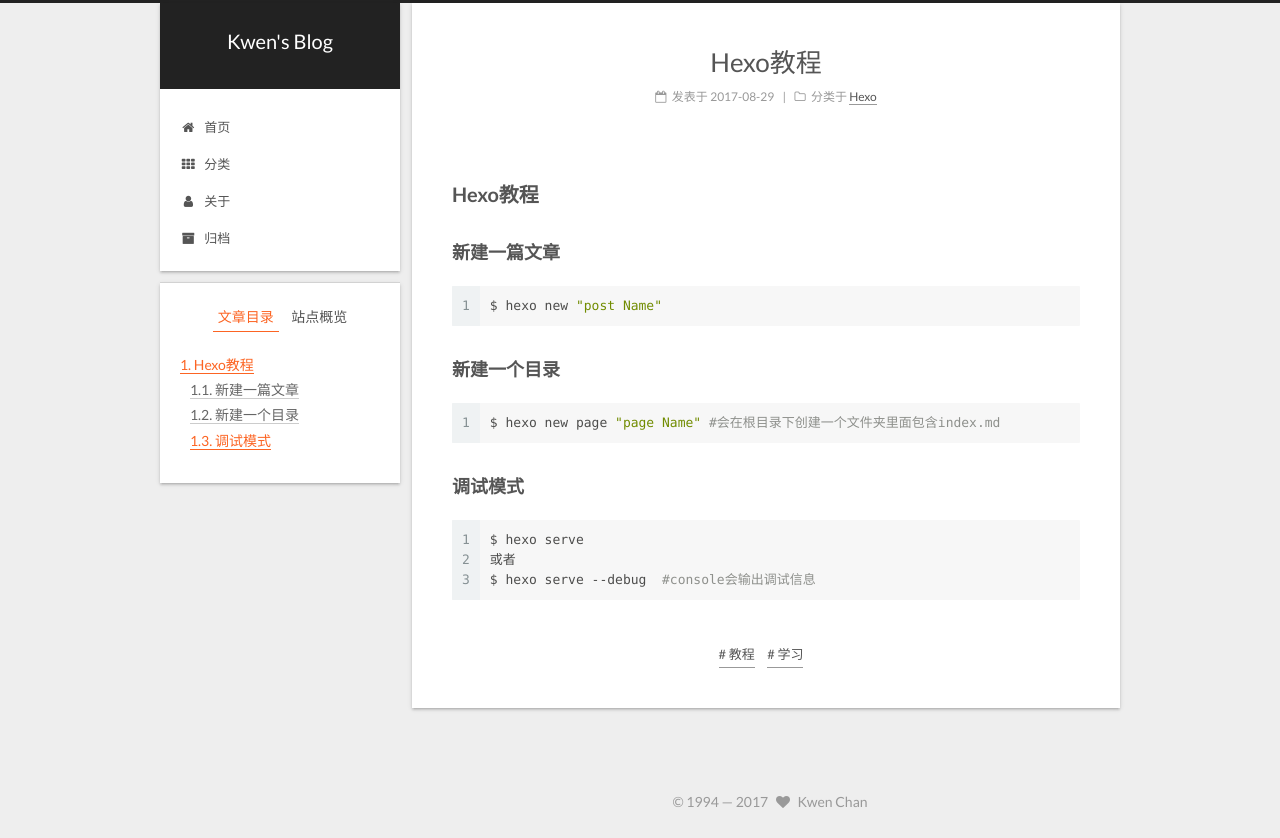
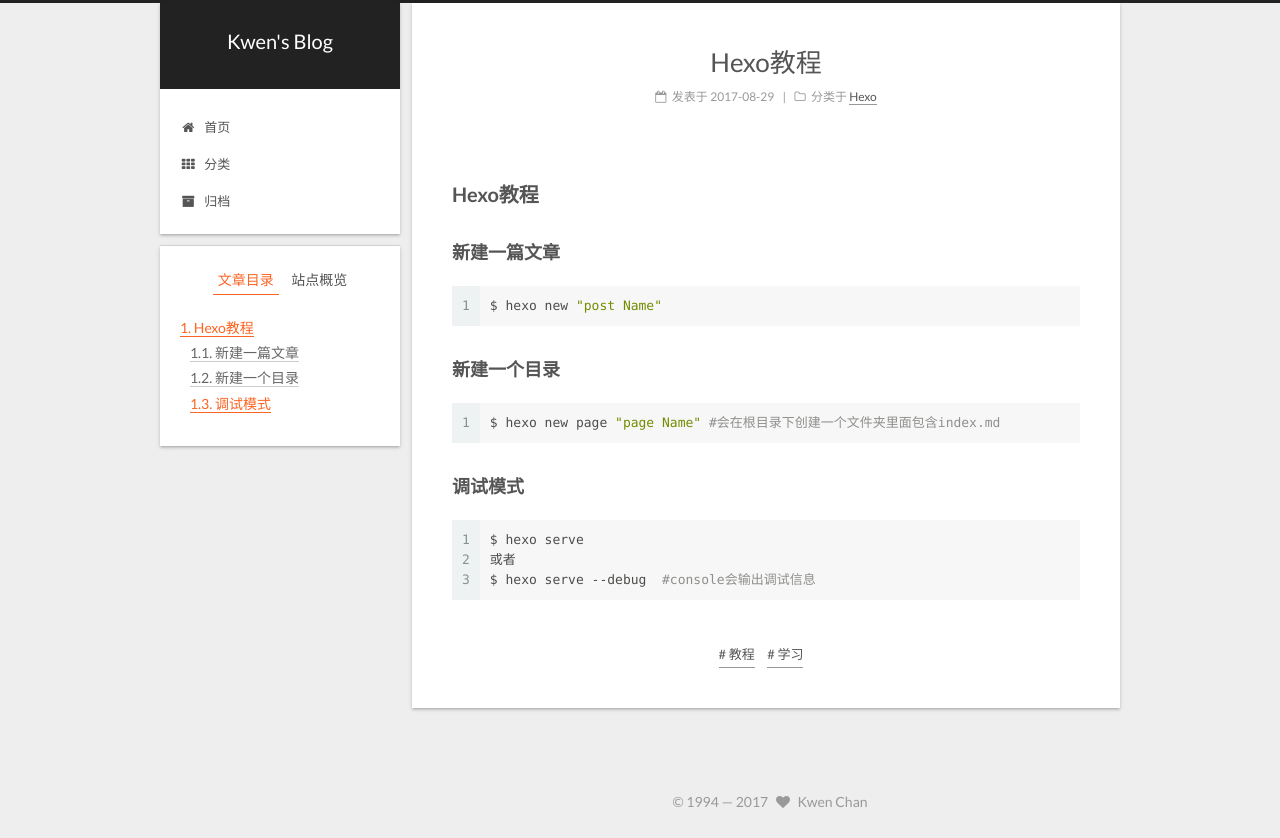
Before and after one commit to kwen8/kwen8.github.io, a plain HTML site: page 2017/08/29/Hexo教程/index.html in a window 1280 px wide. Drawn offline with Linux system fonts and the light colour scheme.

Commit message:
Site updated: 2017-08-31 15:05:00

```diff
--- a/2017/08/29/Hexo教程/index.html
+++ b/2017/08/29/Hexo教程/index.html
@@ -223,16 +223,6 @@
               <i class="menu-item-icon fa fa-fw fa-th"></i> <br />
 
             分类
-          </a>
-        </li>
-
-
-        <li class="menu-item menu-item-about">
-          <a href="/about/" rel="section">
-
-              <i class="menu-item-icon fa fa-fw fa-user"></i> <br />
-
-            关于
           </a>
         </li>
 
```
Also changed, not shown: about/index.html (+0 -10 lines), archives/2017/08/index.html (+0 -10 lines), archives/2017/index.html (+0 -10 lines), archives/index.html (+0 -10 lines), categories/Hexo/index.html (+0 -10 lines), categories/index.html (+0 -10 lines), index.html (+0 -10 lines), tags/index.html (+0 -10 lines), tags/学习/index.html (+0 -10 lines), tags/教程/index.html (+0 -10 lines).
